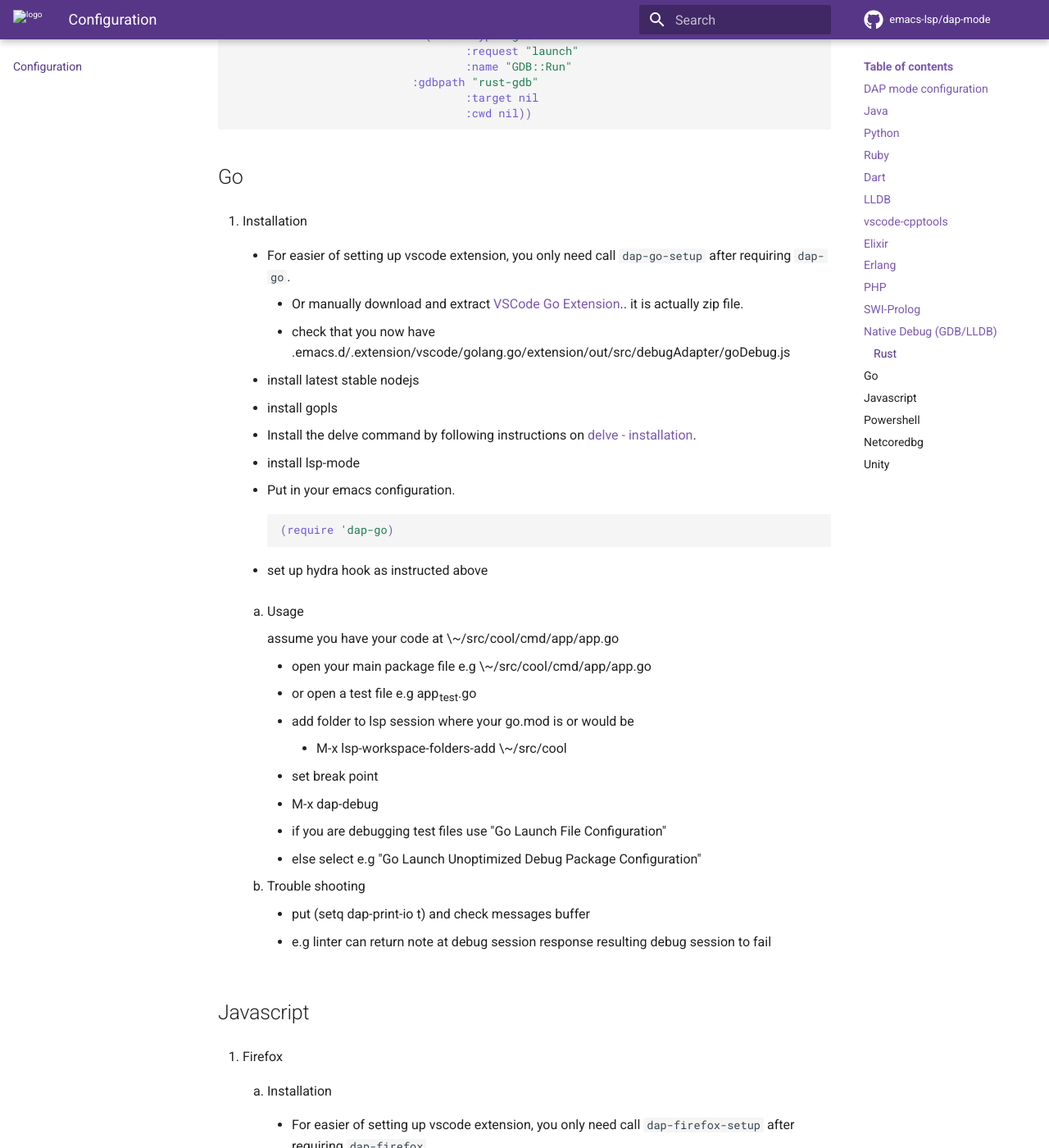
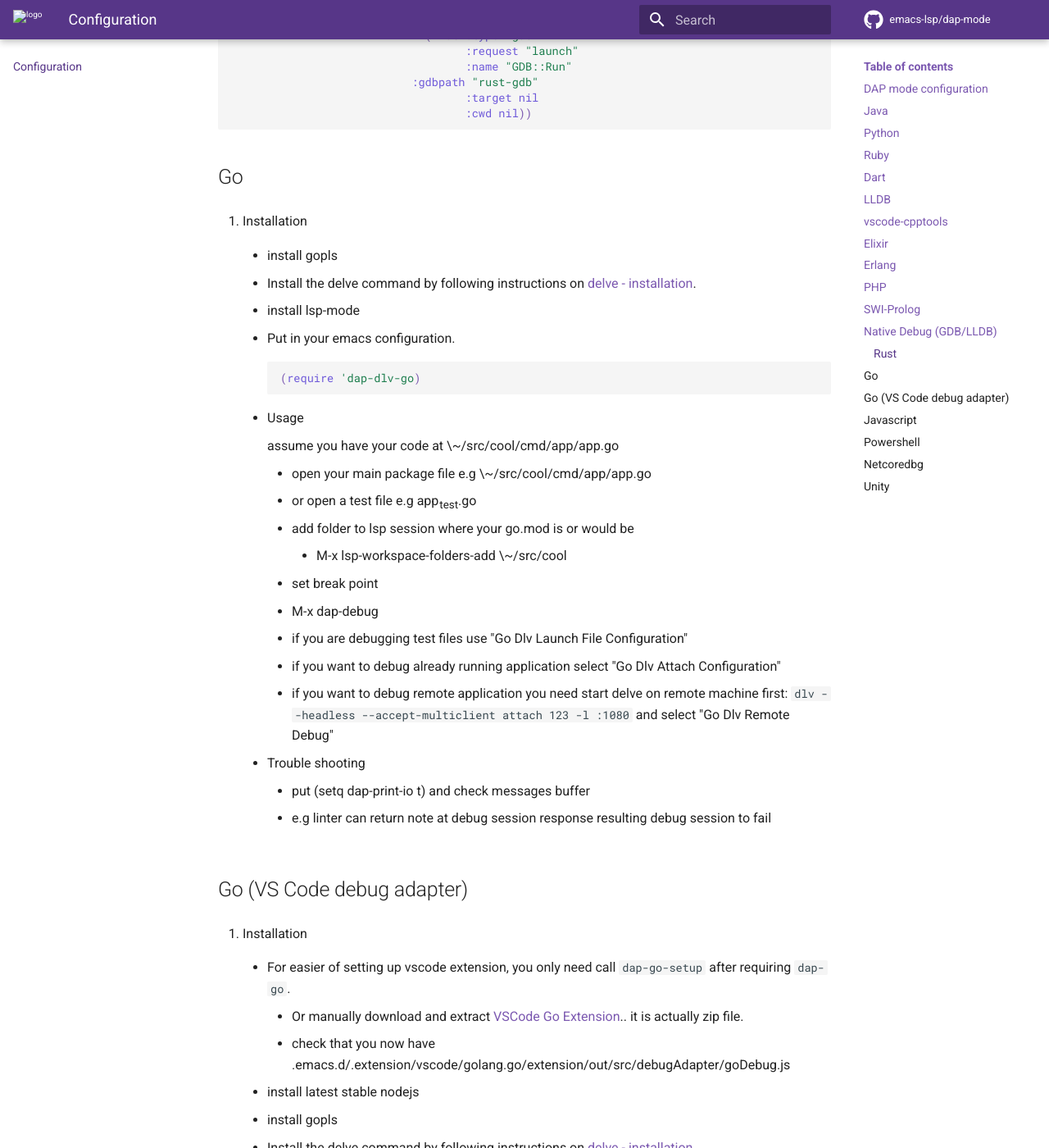
Before and after one commit to emacs-lsp/dap-mode, an MkDocs documentation site: the page built from docs/page/configuration.md, in a window 1280 px wide and 1400 px high, scrolled down 5594 px. Shown: the whole window at 82% size. Built offline with MkDocs 1.6.1 and Material for MkDocs 9.7.7, drawn with Linux system fonts in a browser that asks for light colours; comment, search, counter and statistics services are not loaded.

Commit message:
Add go dlv to docs

````diff
--- a/docs/page/configuration.md
+++ b/docs/page/configuration.md
@@ -284,6 +284,49 @@ To fully support rust and pretty printing of strings when debugging, remember to
 
 1.  Installation
 
+      - install gopls
+
+      - Install the delve command by following instructions on [delve -
+        installation](https://github.com/go-delve/delve/tree/master/Documentation/installation).
+
+      - install lsp-mode
+
+      - Put in your emacs configuration.
+
+        ``` elisp
+        (require 'dap-dlv-go)
+        ```
+    <!-- end list -->
+
+    1.  Usage
+
+        assume you have your code at \~/src/cool/cmd/app/app.go
+
+          - open your main package file e.g \~/src/cool/cmd/app/app.go
+          - or open a test file e.g app<sub>test</sub>.go
+          - add folder to lsp session where your go.mod is or would be
+              - M-x lsp-workspace-folders-add \~/src/cool
+          - set break point
+          - M-x dap-debug
+          - if you are debugging test files use "Go Dlv Launch File
+            Configuration"
+          - if you want to debug already running application select
+            "Go Dlv Attach Configuration"
+		  - if you want to debug remote application you need start
+            delve on remote machine first: `dlv --headless
+            --accept-multiclient attach 123 -l :1080`
+			and select "Go Dlv Remote Debug"
+
+    2.  Trouble shooting
+
+          - put (setq dap-print-io t) and check messages buffer
+          - e.g linter can return note at debug session response
+            resulting debug session to fail
+
+## Go (VS Code debug adapter)
+
+1.  Installation
+
       - For easier of setting up vscode extension, you only need call
         `dap-go-setup` after requiring `dap-go`.
 
````
